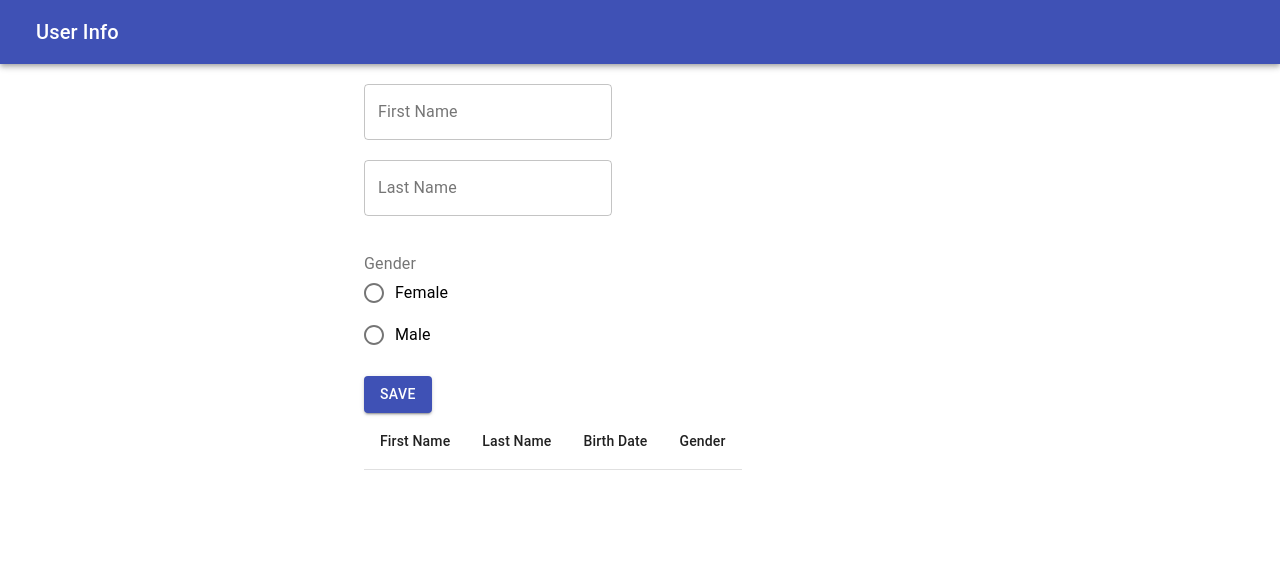
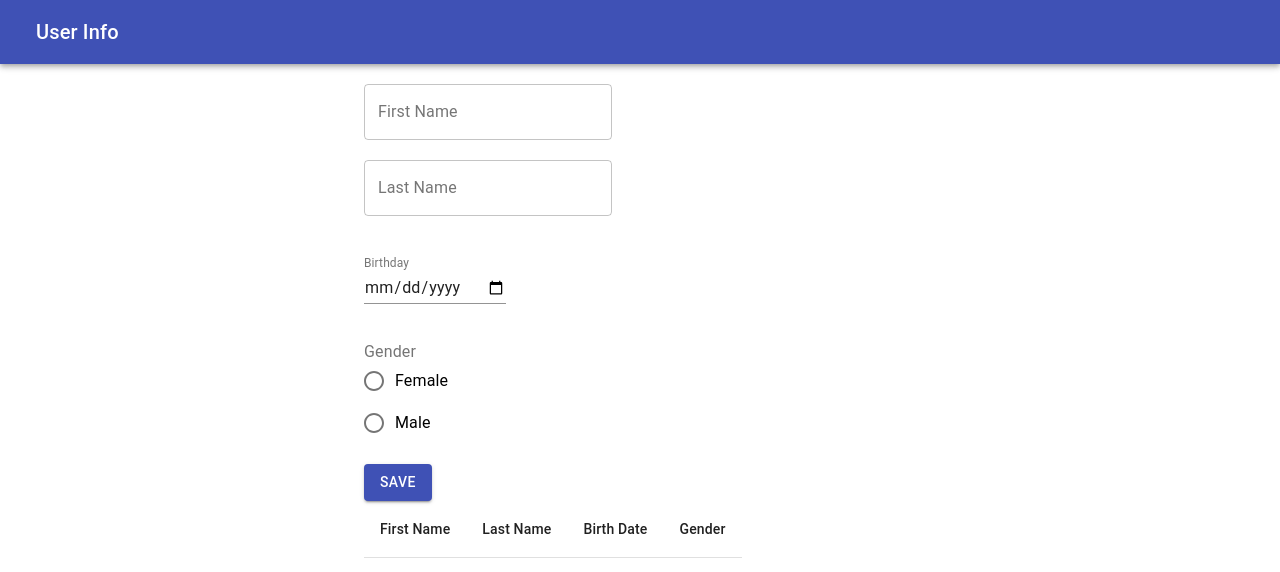
Before and after one commit to msvitlica/my-first-react-app, a React (Create React App) app: page / in a window 1280 px wide. Shown: the top 572 px of the page. Built offline with nearby package versions, Linux system fonts and the light colour scheme.

Commit message:
added Datepicker

```diff
--- a/package.json
+++ b/package.json
@@ -10,8 +10,12 @@
     "@testing-library/react": "^9.5.0",
     "@testing-library/user-event": "^7.2.1",
     "material-ui": "^0.20.2",
+    "moment": "^2.27.0",
+    "moment-timezone": "^0.5.31",
     "react": "^16.13.1",
+    "react-datepicker": "^3.1.3",
     "react-dom": "^16.13.1",
+    "react-moment": "^0.9.7",
     "react-scripts": "3.4.3",
     "react-uuid": "^1.0.2",
     "uuid": "^8.3.0"
--- a/src/App.js
+++ b/src/App.js
@@ -6,14 +6,18 @@ import Gender from './components/Gender.js';
 import Input from './components/Input.js';
 import Table from './components/Table.js';
 import Header from './components/Header.js'
+import DatePicker from './components/DatePicker.js'
 
 export default class App extends React.Component {
     constructor(props){
         super(props);
+        var date = new Date();
+        var formatedDate = `${date.getMonth()+1}-${date.getDate()}-${date.getFullYear()}`
         this.state={
             firstName:'',
             lastName:'',
-            birthDate:'',
+            currDate: formatedDate,
+            birthDate: '',
             gender:'',
             list:[],
         }
@@ -31,11 +35,13 @@ const newEntry={
    this.setState({
     firstName:'',
     lastName:'',
+    currDate:'',
     birthDate:'',
     gender:'',
     list
    })
    console.log(list);
+   console.log(this.state.currDate)
 }
 updateInput(key,value){
     this.setState({
@@ -47,7 +53,6 @@ updateInput(key,value){
       [key]:value
     })
   }
-
   render() {
     return (
       <React.Fragment>
@@ -59,6 +64,13 @@ updateInput(key,value){
         changed1={el=>this.updateInput('firstName',el.target.value)}
         value2={this.state.lastName}
         changed2={el=>this.updateInput('lastName',el.target.value)} />
+                <br></br>
+                <br></br>
+                <DatePicker
+                date={ this.state.birthDate}
+                startingDate={this.state.currDate}
+                changed={el=>this.handleChange('birthDate',el.target.value)}
+                ></DatePicker>
                 <br></br>
                 <br></br>
               <Gender
--- /dev/null
+++ b/src/components/DatePicker.js
@@ -0,0 +1,22 @@
+import React from 'react';
+import TextField from '@material-ui/core/TextField';
+
+export default class DatePickers extends React.Component {
+
+  render(){
+  return (
+    <form >
+      <TextField
+        label="Birthday"
+        type="date"
+        selected={this.props.startingDate}
+        value={this.props.date}
+        onChange={this.props.changed}
+       InputLabelProps={{
+          shrink: true,
+        }}
+      />
+    </form>
+  );
+  }
+}
```
Also changed, not shown: src/components/PersonList.js (deleted, +0 -14 lines), 1 other file (tests, documents, lock files or other folders).
